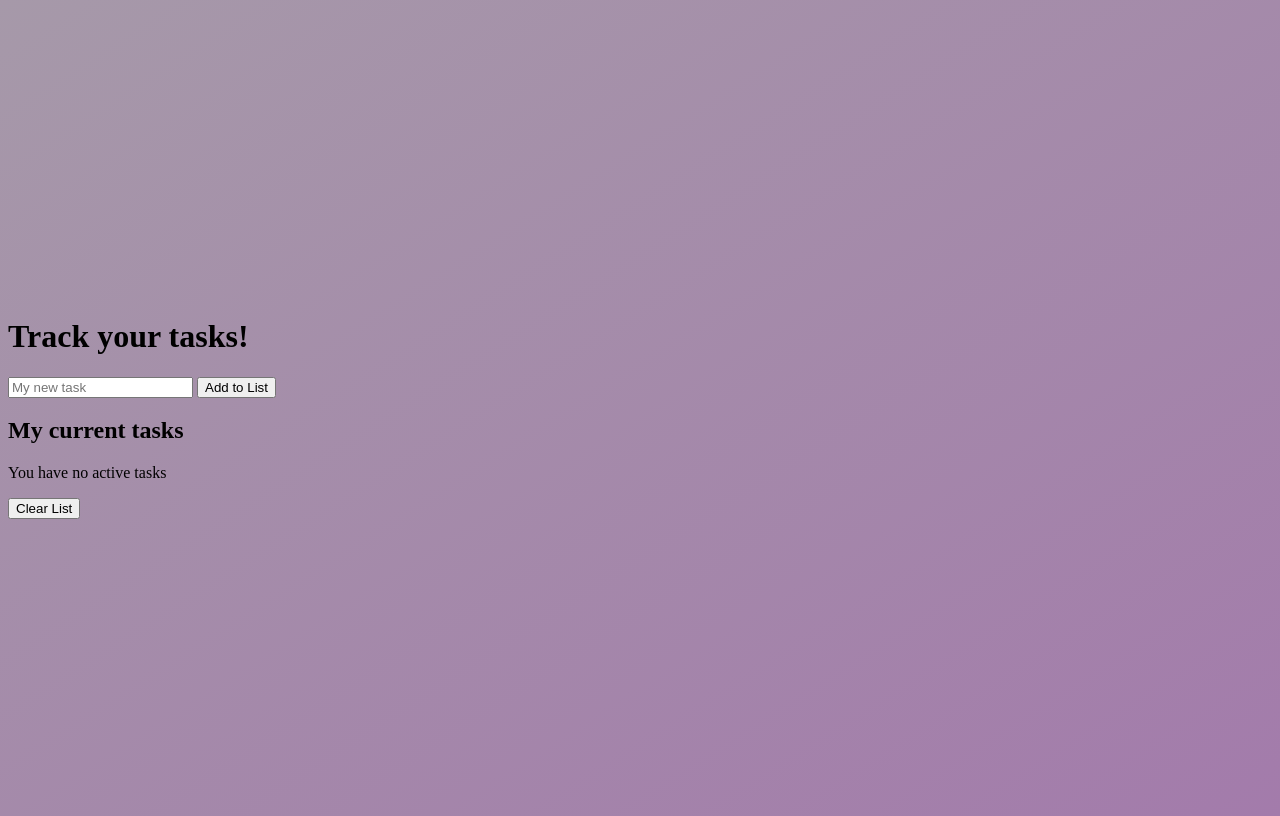
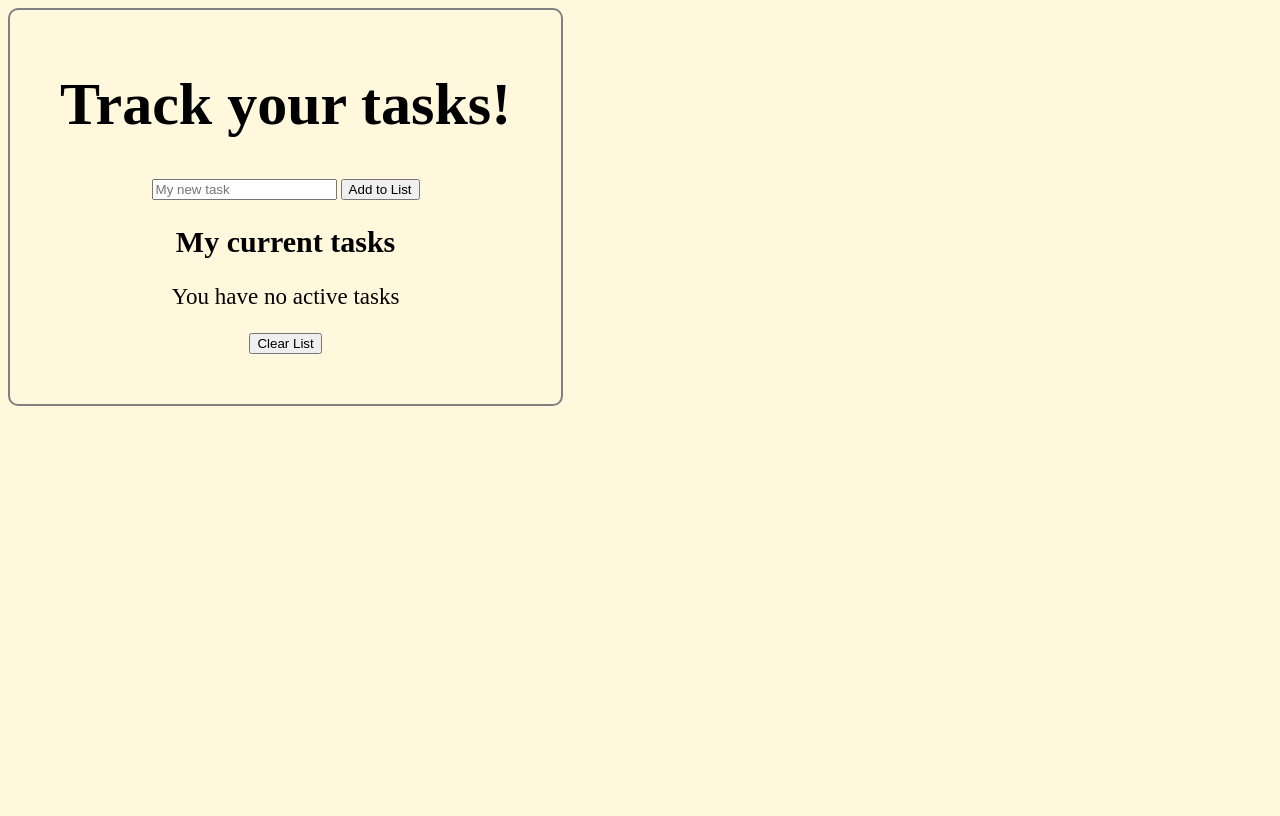
Before and after one commit to shabanova-danielyan/toDoApp, a plain HTML site: page index.html in a window 1280 px wide. Drawn offline with Linux system fonts and the light colour scheme.

Commit message:
Added styling to a page

```diff
--- a/index.html
+++ b/index.html
@@ -4,28 +4,19 @@
         <meta charset="UTF-8" />
         <meta name="viewport"
         content="width=device+width, initial-scale=1.0" />
-
-        <style>
-            body {
-                height: 100vh;
-                display: flex;
-                align-items: center;
-                background: linear-gradient(to top left, #a37bab, #a699a9);
-                }
-        </style>
-
         <title>To do App</title>
+        <link rel="stylesheet" href="style.css"/>
     </head>
     <body>
-        <div>
-            <p class="first">
+        <div id="box">
+            <p>
                 <h1>Track your tasks!</h1>
             </p>
-            <form class="second">
+            <form>
                 <input type="text" placeholder="My new task">
                 <button id="submit-task">Add to List</button>
             </form>
-            <div class="third">
+            <div>
                 <h2>My current tasks</h2>
                 <p>You have no active tasks</p>
                 <button id="clear-list">Clear List</button>
--- /dev/null
+++ b/style.css
@@ -0,0 +1,27 @@
+body {
+    display: flex;
+    align-items: center;
+    background: cornSilk;
+    text-align: center;
+    }
+#box {
+    border: solid 2px gray;
+    border-radius: 10px;
+    padding-top: 20px;
+    padding-right: 50px;
+    padding-bottom: 50px;
+    padding-left: 50px;
+    text-align: center;
+}
+.completed {
+    text-decoration: line-through;
+}
+h1 {
+    font-size: 60px;
+}
+h2 {
+    font-size: 30px;
+}
+p {
+    font-size: 23px;
+}
```
Also changed, not shown: app.js (line endings or trailing spaces).
